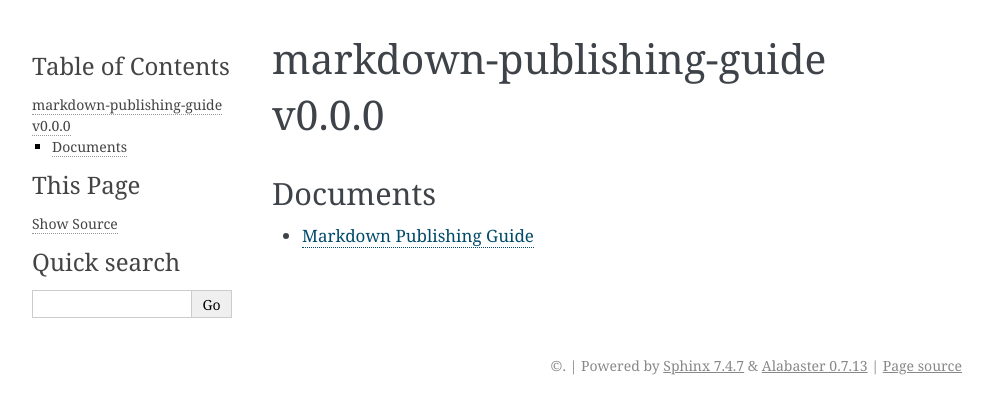
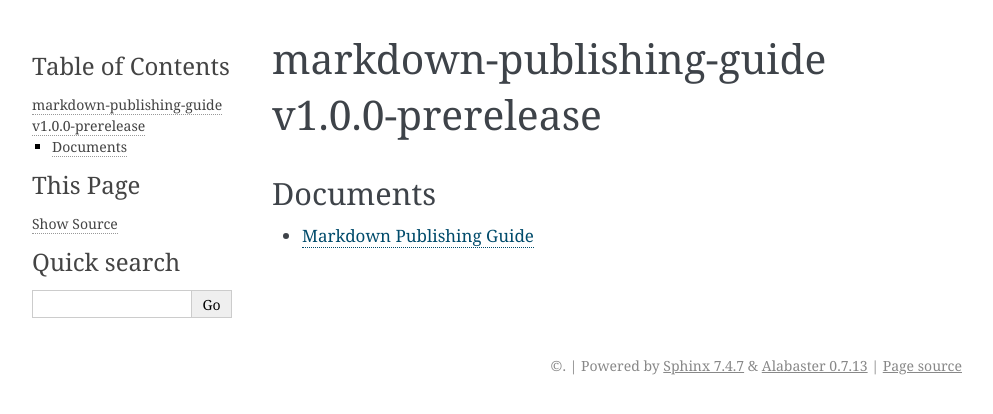
Before and after one commit to ironmeld/markdown-publishing-guide, a Sphinx documentation site: the page built from docs/README.md, in a window 1280 px wide. Shown: the top 414 px of the page, without its empty margins (148-1141 px from the left). Built offline with Sphinx 7.4.7, drawn with Linux system fonts in a browser that asks for light colours.

Commit message:
Change version to 1.0.0-prerelease

```diff
--- a/README.md
+++ b/README.md
@@ -1,4 +1,4 @@
-# Markdown Publishing Guide v0.0.0
+# Markdown Publishing Guide v1.0.0-prerelease
 A guide to publishing Markdown documents on GitHub and ReadTheDocs
 
 ## Introduction
--- a/docs/README.md
+++ b/docs/README.md
@@ -1,4 +1,4 @@
-# markdown-publishing-guide v0.0.0
+# markdown-publishing-guide v1.0.0-prerelease
 
 Documents
 --------
--- a/docs/markdown-publishing-guide.md
+++ b/docs/markdown-publishing-guide.md
@@ -1,4 +1,4 @@
-# Markdown Publishing Guide v0.0.0
+# Markdown Publishing Guide v1.0.0-prerelease
 A guide to publishing Markdown documents on GitHub and ReadTheDocs
 
 ## Introduction
```
